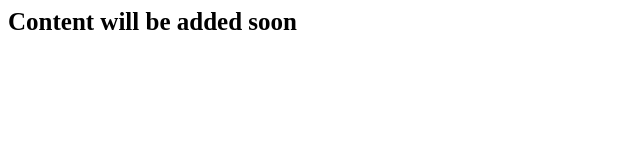
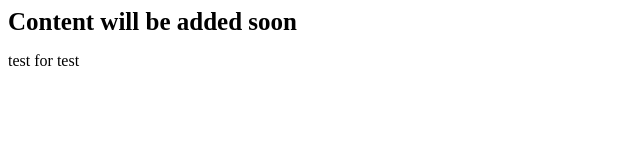
Before and after one commit to UMember/rsschool-cv, a plain HTML site: page index.html in a window 1280 px wide. Shown: the full height of the page, 0-640 px from the left. Drawn offline with Linux system fonts and the light colour scheme.

Commit message:
Update index.html

```diff
--- a/index.html
+++ b/index.html
@@ -11,6 +11,7 @@
 
 <body>
   <div id="root">Content will be added soon</div>
+  <p>test for test</p>
 </body>
 
 </html>
```
